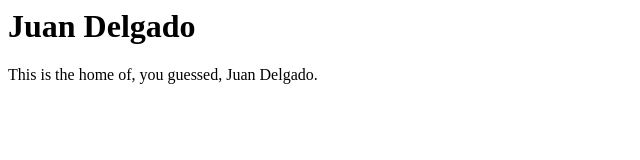
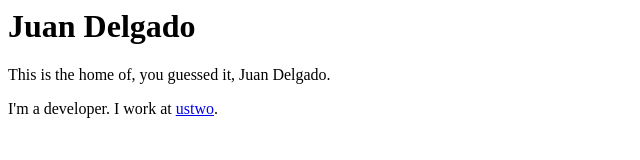
Before and after one commit to juandelgado/juandelgado.github.com, a plain HTML site: page index.html in a window 1280 px wide. Shown: the whole page, without its empty margins (0-640 px from the left). Drawn offline with Linux system fonts and the light colour scheme.

Commit message:
Added link to ustwo.

```diff
--- a/index.html
+++ b/index.html
@@ -4,6 +4,7 @@
 	</head>
 	<body>
 		<h1>Juan Delgado</h1>
-		<p>This is the home of, you guessed, Juan Delgado.</p>
+		<p>This is the home of, you guessed it, Juan Delgado.</p>
+		<p>I'm a developer. I work at <a href="http://ustwo.co.uk">ustwo</a>.
 	</body>
 </html>
```
